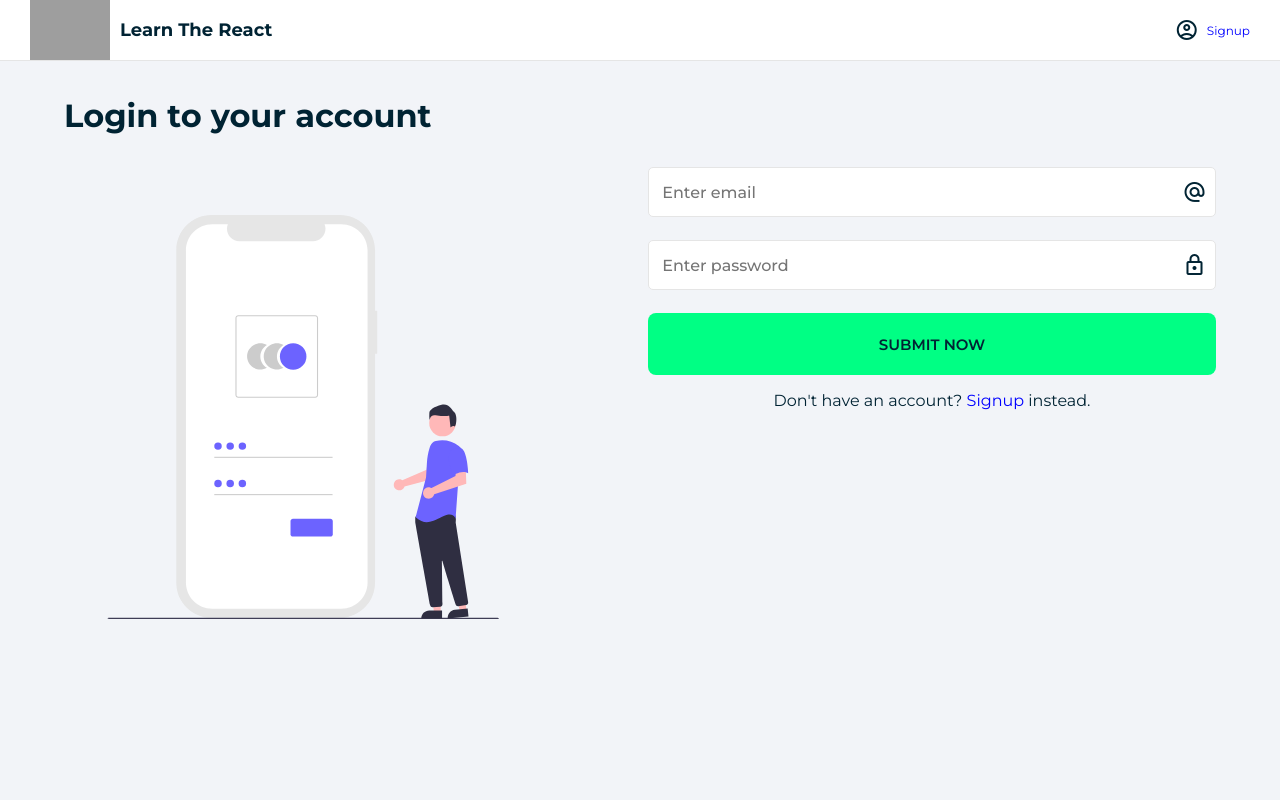
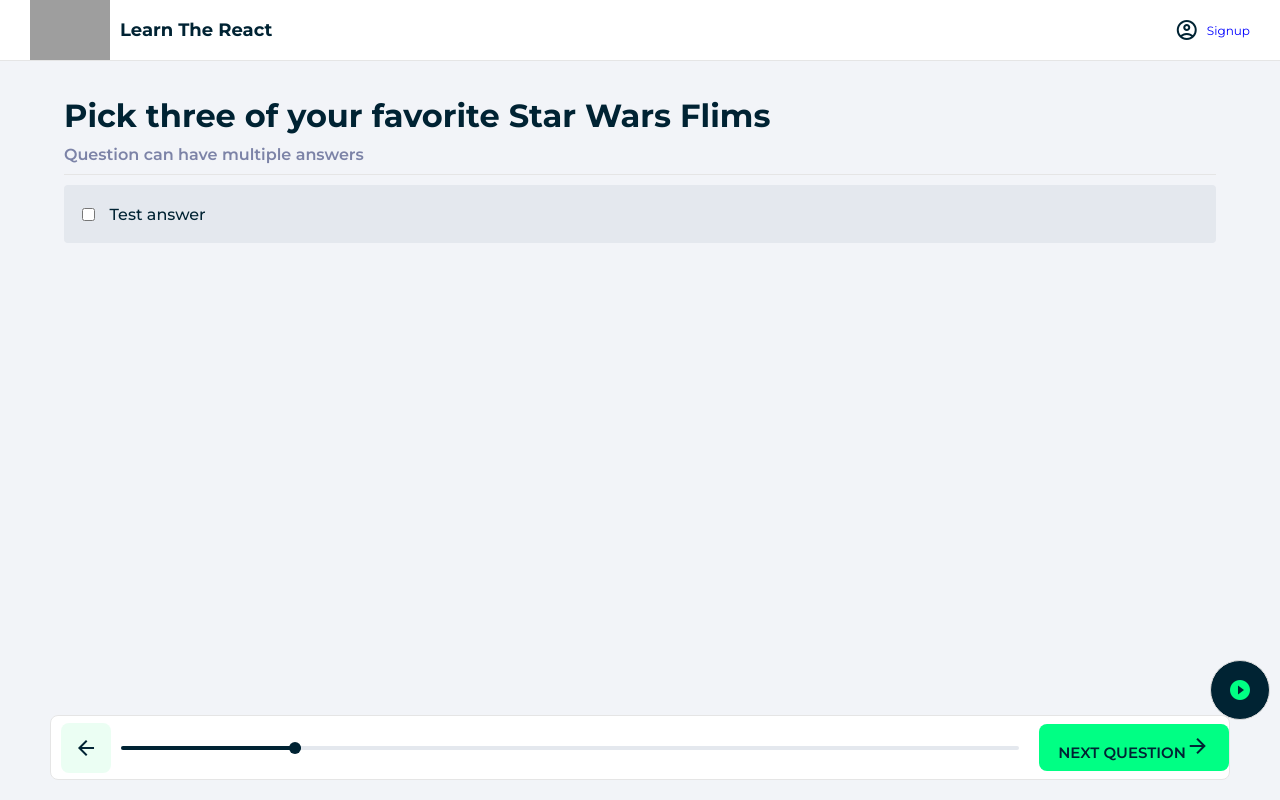
Before and after one commit to mh-tomal/Single-Page-Travel-Blog, a React (Create React App) app: page /signup in a window 1280 px wide. Built offline with nearby package versions, Linux system fonts and the light colour scheme; grey boxes are pictures that could not be loaded.

Commit message:
Quiz page complete

```diff
--- /dev/null
+++ b/src/components/Answers.js
@@ -0,0 +1,10 @@
+import classes from "../styles/Answers.module.css";
+import Checkbox from "./Checkbox";
+
+export default function Answers() {
+  return (
+    <div className={classes.answers}>
+      <Checkbox className={classes.answer} text="Test answer" />
+    </div>
+  );
+}
--- a/src/components/App.js
+++ b/src/components/App.js
@@ -1,13 +1,14 @@
 import "../styles/App.css";
 import Layout from "./Layout";
+import Quiz from "./pages/Quiz";
 //import Home from "./pages/Home";
 //import Signup from "./pages/Signup";
-import Login from "./pages/Login";
+//import Login from "./pages/Login";
 
 function App() {
   return (
     <Layout>
-      <Login />
+      <Quiz />
     </Layout>
   );
 }
--- a/src/components/Checkbox.js
+++ b/src/components/Checkbox.js
@@ -1,6 +1,6 @@
-export default function Checkbox({ text, ...rest }) {
+export default function Checkbox({ className, text, ...rest }) {
   return (
-    <label>
+    <label className={className}>
       <input type="checkbox" {...rest} />
       <span>{text}</span>
     </label>
--- /dev/null
+++ b/src/components/MiniPlayer.js
@@ -0,0 +1,19 @@
+import image from "../assets/images/3.jpg";
+import classes from "../styles/MiniPlayer.module.css";
+
+export default function MiniPlayer() {
+  return (
+    <div class={`${classes.miniPlayer} ${classes.floatingBtn}`}>
+      <span className={`material-icons-outlined ${classes.open}`}>
+        {" "}
+        play_circle_filled{" "}
+      </span>
+      <span className={`material-icons-outlined ${classes.close}`}>
+        {" "}
+        close{" "}
+      </span>
+      <img src={image} alt="Alt Tag" />
+      <p>#23 React Hooks Bangla - React useReducer hook Bangla</p>
+    </div>
+  );
+}
--- /dev/null
+++ b/src/components/ProgressBar.js
@@ -0,0 +1,24 @@
+import classes from "../styles/ProgressBar.module.css";
+import Button from "./Button";
+
+export default function ProgressBar() {
+  return (
+    <div className={classes.progressBar}>
+      <div className={classes.backButton}>
+        <span className="material-icons-outlined"> arrow_back </span>
+      </div>
+      <div className={classes.rangeArea}>
+        <div className={classes.tooltip}>24% Cimplete!</div>
+        <div className={classes.rangeBody}>
+          <div className={classes.progress} style={{ width: "20%" }}></div>
+        </div>
+      </div>
+      <a href="result.html">
+        <Button className={classes.next}>
+          <span>Next Question</span>
+          <span className="material-icons-outlined"> arrow_forward </span>
+        </Button>
+      </a>
+    </div>
+  );
+}
--- /dev/null
+++ b/src/components/pages/Quiz.js
@@ -0,0 +1,14 @@
+import Answers from "../Answers";
+import MiniPlayer from "../MiniPlayer";
+import ProgressBar from "../ProgressBar";
+export default function Quiz() {
+  return (
+    <>
+      <h1>Pick three of your favorite Star Wars Flims</h1>
+      <h4>Question can have multiple answers</h4>
+      <Answers />
+      <ProgressBar />
+      <MiniPlayer />
+    </>
+  );
+}
--- /dev/null
+++ b/src/styles/Answers.module.css
@@ -0,0 +1,39 @@
+.answer {
+  width: 100%;
+  height: 58px;
+  background: var(--questionBG);
+  display: flex;
+  align-items: center;
+  font-weight: 500;
+  padding: 0 1.1rem;
+  cursor: pointer;
+  border-radius: 4px;
+}
+
+.answer:hover {
+  background: hsla(229, 20%, 57%, 0.253);
+}
+
+.answer input {
+  margin-right: 15px;
+}
+
+.answer span {
+  width: 100%;
+}
+
+.answer span:nth-of-type(2) {
+  text-align: right;
+  color: #4e536f;
+  font-size: 14px;
+}
+
+.correct {
+  background: var(--successGreen) !important;
+  font-weight: 600;
+}
+
+.wrong {
+  background: var(--dangerRed) !important;
+  font-weight: 600;
+}
--- /dev/null
+++ b/src/styles/MiniPlayer.module.css
@@ -0,0 +1,111 @@
+.miniPlayer {
+  width: 320px;
+  position: fixed;
+  bottom: 100px;
+  right: 50px;
+  background-color: #fff;
+  padding: 10px;
+  box-sizing: border-box;
+  border: 1px solid hsl(0, 0%, 86%);
+  border-radius: 5px;
+}
+
+.miniPlayer img {
+  width: 300px;
+  aspect-ratio: 16 / 9;
+  object-fit: cover;
+  animation: miniplayerAnim 0.3s ease forwards;
+}
+
+.open {
+  display: none;
+}
+
+.close {
+  display: block;
+  position: absolute;
+  right: -8px;
+  top: -10px;
+  z-index: 10;
+  background-color: #fff;
+  border: 1px solid #e5e5e5;
+  border-radius: 50%;
+  width: 32px;
+  height: 32px;
+  line-height: 20px;
+  padding: 5px 0 0 3px;
+}
+
+.close:hover {
+  color: #666666;
+  cursor: pointer;
+  outline: 0;
+}
+
+@keyframes miniplayerAnim {
+  from {
+    transform: scale(0);
+  }
+  to {
+    transform: scale(1);
+  }
+}
+
+.miniPlayer p {
+  font-weight: 500;
+  font-size: 14px;
+  margin: 10px 0;
+  color: var(--fontPrimary);
+}
+
+@media only screen and (max-width: 1536px) {
+  .miniPlayer {
+    transition: transform 0.3s ease;
+  }
+}
+
+.floatingBtn {
+  width: 60px;
+  height: 60px;
+  bottom: 80px;
+  right: 10px;
+  overflow: hidden;
+  border-radius: 50px;
+  background-color: var(--fontPrimary);
+  display: flex;
+  justify-content: center;
+  align-items: center;
+  gap: 10px;
+  cursor: pointer;
+  user-select: none;
+}
+
+.floatingBtn:hover {
+  background-color: var(--successGreen);
+}
+
+.floatingBtn:hover span {
+  color: var(--fontPrimary);
+}
+
+.floatingBtn p {
+  display: none;
+}
+
+.floatingBtn img {
+  transform: scale(0);
+  display: none;
+}
+
+.floatingBtn span {
+  color: var(--successGreen);
+  font-weight: 500;
+}
+
+.floatingBtn .open {
+  display: block;
+}
+
+.floatingBtn .close {
+  display: none;
+}
--- /dev/null
+++ b/src/styles/ProgressBar.module.css
@@ -0,0 +1,112 @@
+.progressBar {
+  width: calc(100vw - 100px);
+  height: 65px;
+  position: fixed;
+  left: 0;
+  right: 0;
+  bottom: 20px;
+  margin: 0 auto;
+  background: #fff;
+  border: 1px solid #e5e5e5;
+  border-radius: 8px;
+  display: grid;
+  justify-content: space-between;
+  align-items: center;
+  grid-template-columns: 50px 1fr auto;
+  gap: 20px;
+}
+
+.progressBar .backButton {
+  width: 50px;
+  height: 50px;
+  border-radius: 8px;
+  margin-left: 10px;
+  background: #47f5901c;
+  display: flex;
+  justify-content: center;
+  align-items: center;
+  cursor: pointer;
+}
+
+.progressBar .backButton:hover {
+  background: #47f5953a;
+}
+
+@media only screen and (max-width: 1024px) {
+  .progressBar {
+    width: calc(100vw - 60px);
+    bottom: 10px;
+  }
+
+  .progressBar .backButton {
+    width: 40px;
+    height: 40px;
+  }
+
+  .next span:first-child {
+    display: none;
+  }
+}
+
+.rangeArea {
+  width: 100%;
+  position: relative;
+  margin: 0 auto;
+}
+
+.rangeBody {
+  width: 100%;
+  height: 4px;
+  margin: 0 auto;
+  background: #e4e8ee;
+  border: none;
+  outline: none;
+  border-radius: 20px;
+}
+
+.progress {
+  height: 4px;
+  background: var(--fontPrimary);
+  border-radius: 20px;
+  position: relative;
+  transition: width 0.3s ease;
+}
+
+.progress::after {
+  content: "";
+  height: 12px;
+  width: 12px;
+  position: absolute;
+  right: 0;
+  border-radius: 100%;
+  background-color: var(--fontPrimary);
+  transform: translateY(-50%);
+  top: 50%;
+  cursor: pointer;
+}
+
+.tooltip {
+  position: absolute;
+  top: -70px;
+  left: calc(70% - 65px);
+  width: 130px;
+  background-color: var(--fontPrimary);
+  color: #fff;
+  padding: 0.8rem 1rem;
+  border-radius: 7px;
+  font-size: 12px;
+  font-weight: 600;
+  display: none;
+}
+
+.tooltip::after {
+  content: "";
+  width: 15px;
+  height: 15px;
+  background-color: var(--fontPrimary);
+  border-radius: 4px;
+  bottom: 0;
+  left: 50%;
+  position: absolute;
+  transform: rotate(45deg) translate(-50%, 100%);
+}
```
Also changed, not shown: src/components/test.js (added, +24 -0 lines).
